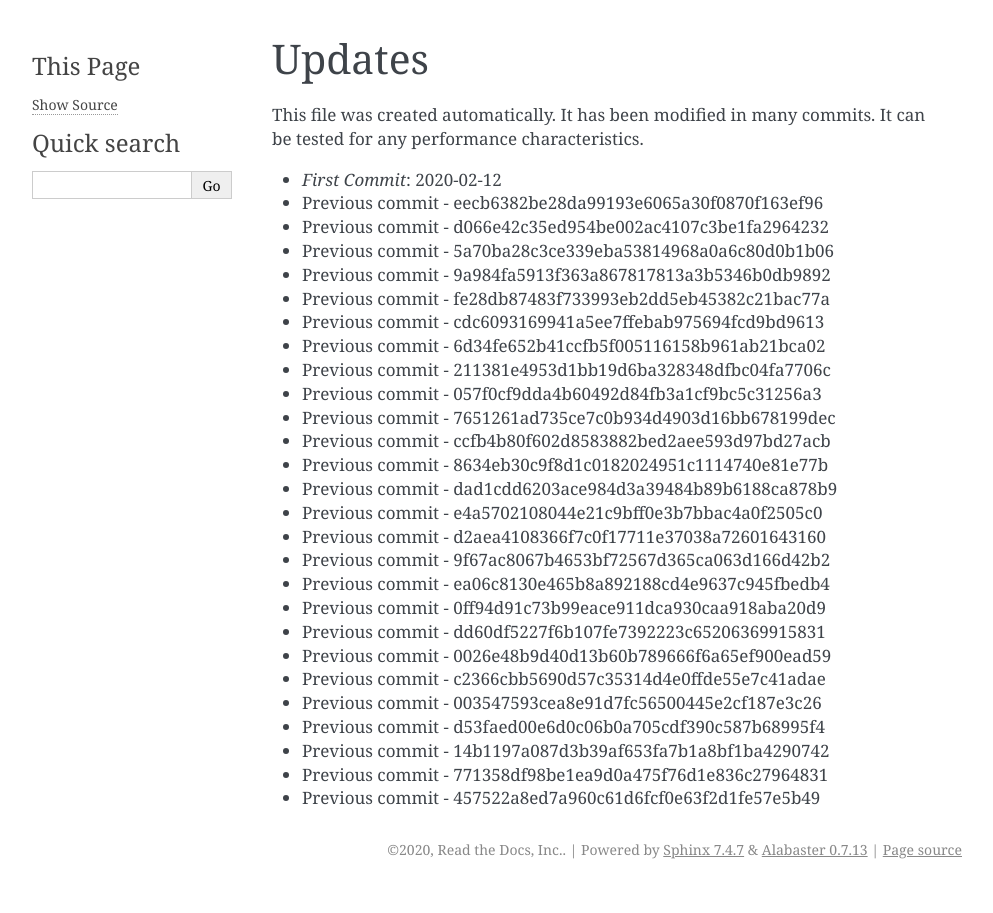
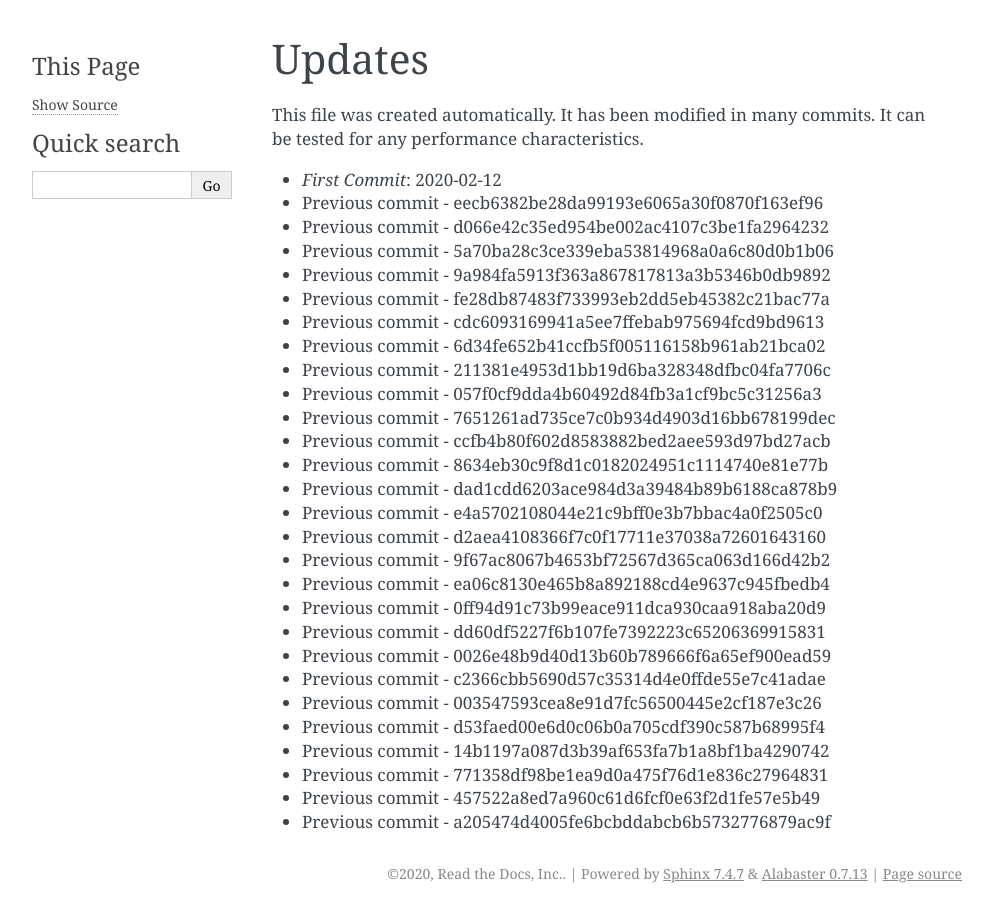
Before and after one commit to readthedocs/rtd-git-stresstest, a Sphinx documentation site: the page built from docs/updates.rst, in a window 1280 px wide. Shown: the whole page, without its empty margins (148-1141 px from the left). Built offline with Sphinx 7.4.7, drawn with Linux system fonts in a browser that asks for light colours.

Commit message:
Generating commit from previous: a205474d4005fe6bcbddabcb6b5732776879ac9f

```diff
--- a/docs/updates.rst
+++ b/docs/updates.rst
@@ -32,3 +32,4 @@ It can be tested for any performance characteristics.
 * Previous commit - 14b1197a087d3b39af653fa7b1a8bf1ba4290742
 * Previous commit - 771358df98be1ea9d0a475f76d1e836c27964831
 * Previous commit - 457522a8ed7a960c61d6fcf0e63f2d1fe57e5b49
+* Previous commit - a205474d4005fe6bcbddabcb6b5732776879ac9f
```
